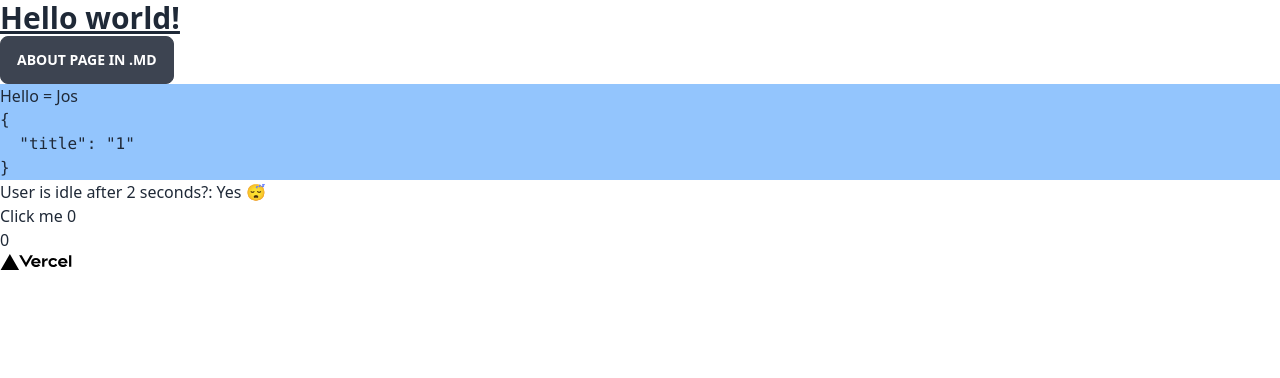
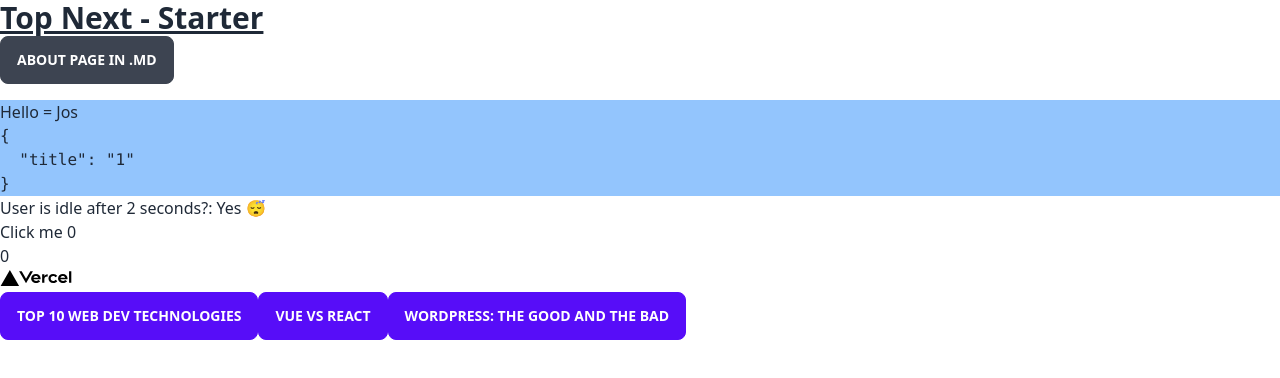
Before and after one commit to ctwhome/top-next, a Next.js app: page / in a window 1280 px wide. Shown: the top 378 px of the page. Built offline with nearby package versions, Linux system fonts and the light colour scheme.

Commit message:
Add dynamic blog

```diff
--- /dev/null
+++ b/components/Post.tsx
@@ -0,0 +1,15 @@
+import Link from 'next/link'
+
+export default function Post({post}) {
+  return (
+      <Link href={`/posts/${post.slug}`}>
+    <div className="btn btn-primary">
+        <a><h3>{post.frontmatter.title}</h3></a>
+      <img src={post.frontmatter.thumbnail} />
+      <p>{post.frontmatter.published}</p>
+      <p>{post.frontmatter.teaser}</p>
+      <hr />
+    </div>
+      </Link>
+  )
+}
--- /dev/null
+++ b/content/post1.md
@@ -0,0 +1,19 @@
+---
+
+slug: best-web-dev-technologies
+title: Top 10 web dev technologies
+description: The arsenal of web development tools available to skyrocket your website’s user experience to the next level is enormous.
+img: https://1uslfb2c70yo4bh8wc265k3i-wpengine.netdna-ssl.com/wp-content/uploads/2021/02/10-Best-Web-Development-Technologies-In-2021.png
+date: 17 Febuary 2021
+---
+
+![Tailwind](https://1uslfb2c70yo4bh8wc265k3i-wpengine.netdna-ssl.com/wp-content/uploads/2021/02/10-Best-Web-Development-Technologies-In-2021.png )
+
+---
+
+The arsenal of web development tools available to skyrocket your website’s user experience to the next level is enormous. From back-end development hacks to front-end immersion techniques, you absolutely have to explore multiple world web technologies to ensure that your website stands out among a crowd of millions.
+
+If you are wondering which web world technologies are the hottest trends this year, look no further. Here we break down the biggest trends in web development to incorporate in your platforms.
+
+# 1. Progressive web apps
+Progressive web apps are hyper-specific platform apps whose only purpose is to enhance user experience on a website. This includes surging response speeds, advanced loading speeds, and boosting capabilities.
--- /dev/null
+++ b/content/post2.md
@@ -0,0 +1,19 @@
+---
+slug: vue-vs-react
+title: Vue vs React
+description: "Vue vs React in 2021: Which Framework to Choose and When"
+img: https://www.monterail.com/hubfs/vuevsreact.jpg
+date: 06 August 2020
+---
+
+![Vue vs React](https://www.monterail.com/hubfs/vuevsreact.jpg)
+
+---
+
+Vue.js and React.js are two frontend JavaScript frameworks popular in the developer world, with React taking the top spot on the podium for three consecutive years now. Both tools offer developers a productive approach to building various Web applications, but each has its own best use cases and responds to different business needs. In this article, we’ll explore what those use cases can be, along with perks that make Vue.js and React unique.
+
+# The Cream of the Crop
+
+There are many reasons for Vue’s and React’s prominence on the developer landscape, but before we dive deeper into their distinctive features, let’s briefly go over what the two share that makes them so much in demand.
+
+**Virtual DOM** —instead of re-rendering the whole page as is the case with regular DOM, React and Vue update only those objects that have changed, saving the time and resources that heavy DOM manipulations otherwise consume.
--- /dev/null
+++ b/content/post3.md
@@ -0,0 +1,20 @@
+---
+
+slug: wordpress-the-good-the-bad
+title: "WordPress: The good and the bad"
+description: We love a lot of things about WordPress. It has so many time-saving features that it makes a lot of the heavy lifting of web development much lighter.
+img: https://www.hotdesign.com/wp-content/uploads/wordpress-good-bad.png
+date: 24 June 2020
+---
+
+![Tailwind](https://www.hotdesign.com/wp-content/uploads/wordpress-good-bad.png )
+
+---
+
+We love a lot of things about WordPress. It has so many time-saving features that it makes a lot of the heavy lifting of web development much lighter. Still, it does have its foibles and isn’t a universal, one-size-fits-all solution. Having created many sites using WordPress as a content management system, we’ve learned that there are some good reasons to use WordPress to create your website, and some good reasons you might want to use another solution.
+
+# Cost: Free
+
+**Good:** You don’t have to spend thousands of dollars on some proprietary solution that nobody has ever heard of. If you’re really on a shoestring, you can even have your site hosted for free on wordpress.com. (For another $100/year, you can have more customization options and not have ads served on your site.)
+
+**Bad:** You can’t argue with Free!
--- a/package.json
+++ b/package.json
@@ -12,9 +12,11 @@
     "@next/mdx": "^12.0.8",
     "@tailwindcss/typography": "^0.5.0",
     "daisyui": "^1.24.2",
+    "gray-matter": "^4.0.3",
     "next": "12.0.8",
     "react": "17.0.2",
     "react-dom": "17.0.2",
+    "react-markdown": "^7.1.2",
     "react-use": "^17.3.2"
   },
   "devDependencies": {
--- a/pages/about.mdx
+++ b/pages/about.mdx
@@ -1,4 +1,5 @@
 # About Page
 
 and this is an Iframe from youtube:
-<iframe width="560" height="315" src="https://www.youtube.com/embed/3hdO5N1_-zE" title="YouTube video player" frameborder="0" allow="accelerometer; autoplay; clipboard-write; encrypted-media; gyroscope; picture-in-picture" allowfullscreen></iframe>
+<iframe width="560" height="315" src="https://www.youtube.com/embed/3hdO5N1_-zE" title="YouTube video player"
+frameBorder="0" allow="accelerometer; autoplay; clipboard-write; encrypted-media; gyroscope; picture-in-picture" allowFullScreen></iframe>
--- a/pages/index.tsx
+++ b/pages/index.tsx
@@ -1,32 +1,39 @@
-import React, { useState } from 'react';
-import type { NextPage } from 'next'
+import React, {useState} from 'react'
+import type {NextPage} from 'next'
+import fs from 'fs'
+import path from 'path'
 import Image from 'next/image'
-import { useIdle, useMouseWheel } from 'react-use';
-import Hello from '../components/Hello';
-import Link from 'next/link';
+import {useIdle, useMouseWheel} from 'react-use'
+import Hello from '../components/Hello'
+import Link from 'next/link'
+import matter from 'gray-matter'
+import Post from '../components/Post'
 
-const Home: NextPage = () => {
-  const [count, setCount] = useState(0);
+const Home: NextPage = ({posts}) => {
+  const [count, setCount] = useState(0)
 
   const mouseWheel = useMouseWheel()
-  const isIdle = useIdle(2000);
+  const isIdle = useIdle(2000)
   // Functions
+
+
   // Render
   return (
     <>
       <h1 className="text-3xl font-bold underline">
-        Hello world!
+        Top Next - Starter
       </h1>
 
       <Link href="/about">
-
-        <a  className="btn">
-
+        <a className="btn">
         About Page in .md
         </a>
       </Link>
 
-      <Hello/>
+
+      <div className="mt-4">
+        <Hello/>
+      </div>
 
        <div>User is idle after 2 seconds?: {isIdle ? 'Yes 😴' : 'Nope'}</div>
        <button onClick={() => setCount(count + 1)}>
@@ -34,9 +41,35 @@ const Home: NextPage = () => {
       </button>
       <div className="flex">{mouseWheel}</div>
       <Image src="/vercel.svg" alt="Vercel Logo" width={72} height={16} />
+
+<div>
+          {posts.map((post, index) => (
+            <Post post={post} key={index} />
+          ))}
+        </div>
     </>
   )
 }
+export async function getStaticProps() {
+  const files = fs.readdirSync(path.join('content'))
+  const sortOrder = (a, z) => {
+    return new Date(z.frontmatter.published) - new Date(a.frontmatter.published)
+  }
+  const posts = files.map((filename) => {
+    const slug = filename.replace('.md', '')
+    const markdown = fs.readFileSync( path.join('content', filename), 'utf-8' )
+    const {data: frontmatter} = matter(markdown)
 
+    return {
+      slug,
+      frontmatter
+    }
+  })
+  return {
+    props: {
+      posts: posts.sort(sortOrder),
+    },
+  }
+}
 
 export default Home
--- /dev/null
+++ b/pages/posts/[post].tsx
@@ -0,0 +1,27 @@
+import React from 'react'
+import matter from 'gray-matter'
+import ReactMarkdown from 'react-markdown'
+import Link from 'next/link'
+
+export const getServerSideProps = async context => {
+    const fs = require('fs')
+    const {post} = context.params
+    const content = fs.readFileSync(`${process.cwd()}/content/${post}.md`, 'utf8')
+    return {
+        props: {content}
+    }
+}
+
+export default function Blog(props) {
+  const {data, content} = matter(props.content)
+  return (
+    <div id="blog-post-container" className="mx-auto mt-10 prose">
+      <Link href="/"><div className="btn">Go Back</div></Link>
+      <div className="container">
+      <h1 className="header">{data.title}</h1>
+      <h3>{data.description}</h3>
+        <ReactMarkdown>{content}</ReactMarkdown>
+      </div>
+    </div>
+  )
+}
```
Also changed, not shown: .eslintrc.json (deleted), 1 other file (tests, documents, lock files or other folders).
